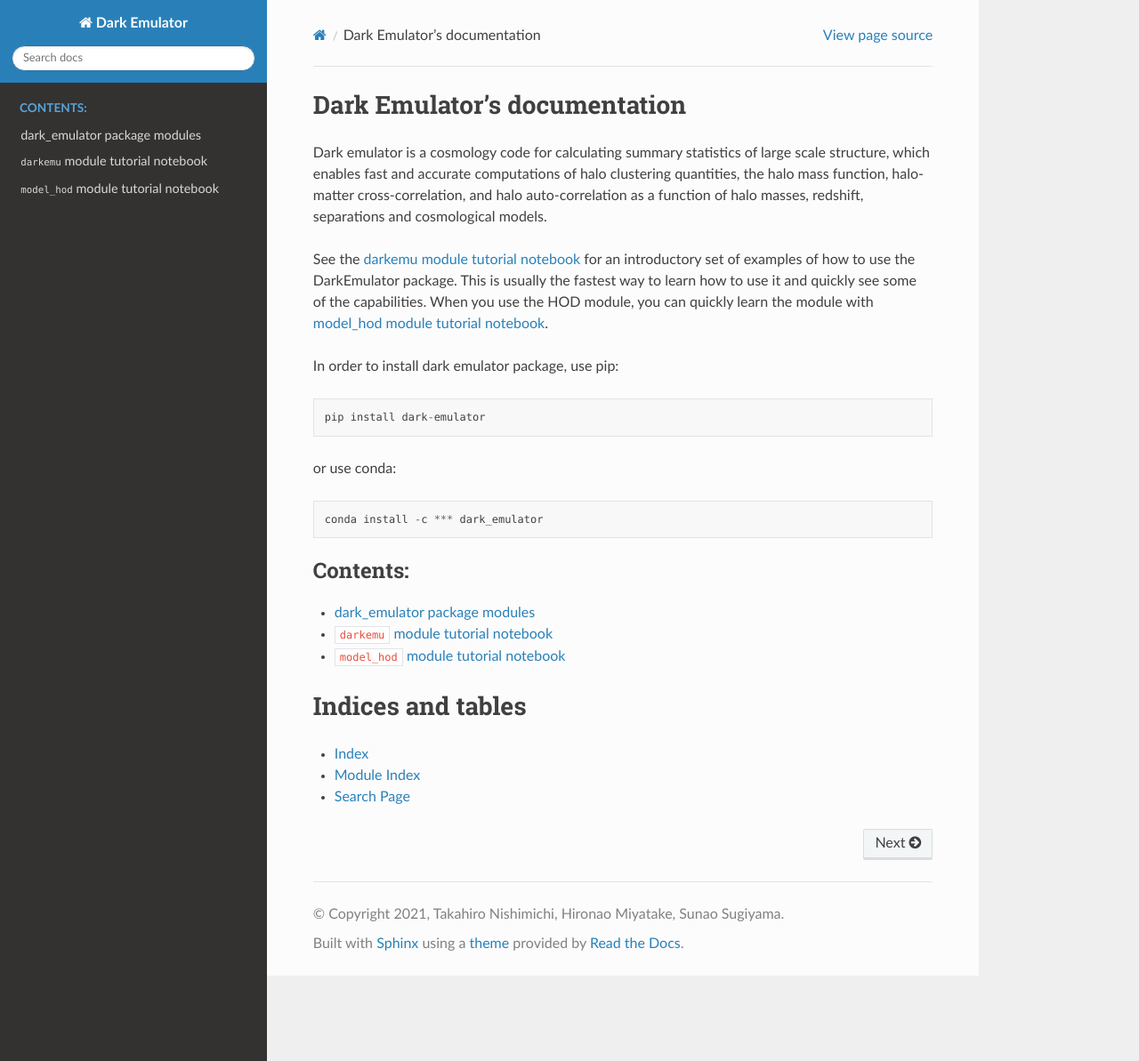
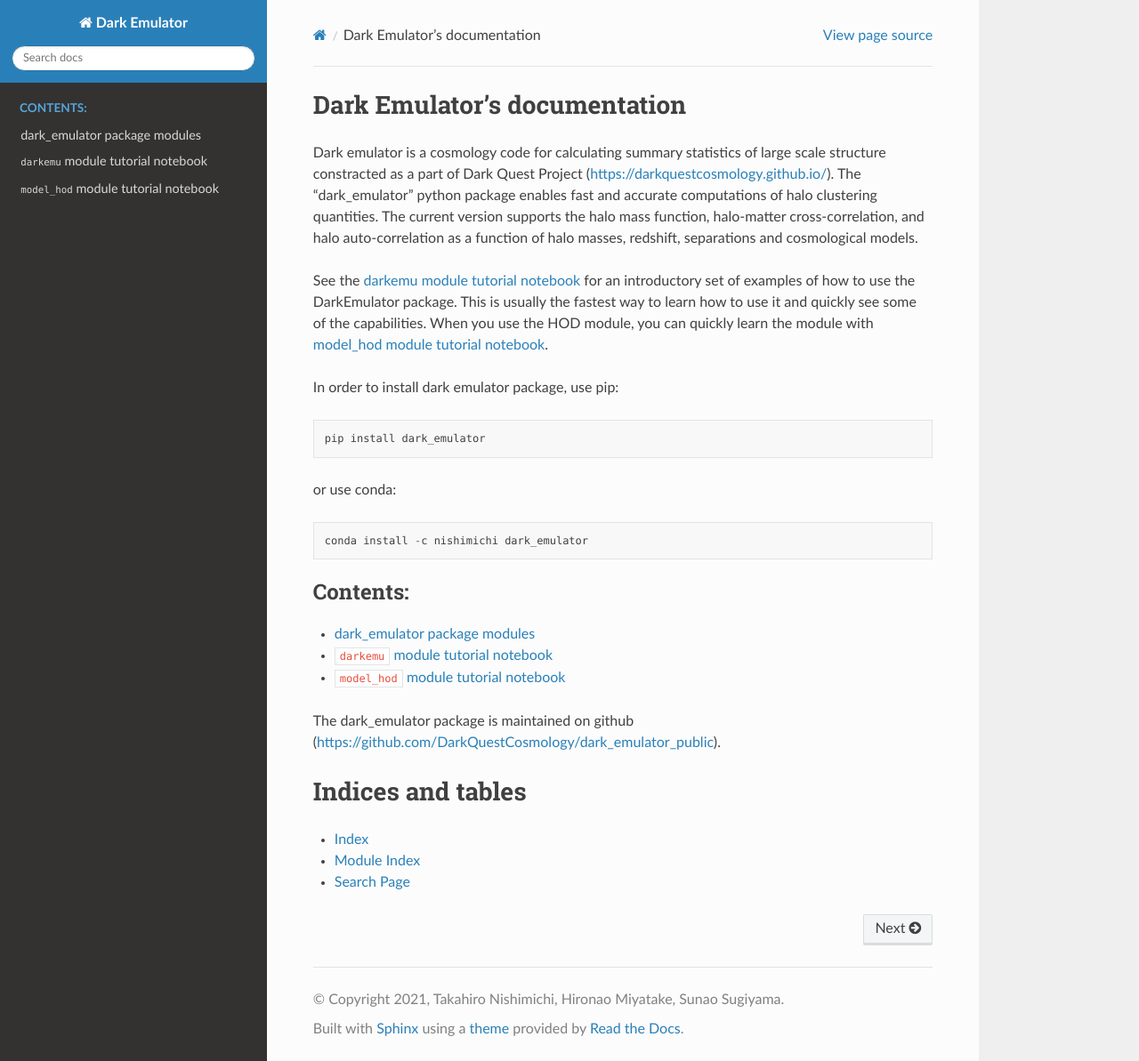
Before and after one commit to DarkQuestCosmology/dark_emulator_public, a Sphinx documentation site: the page built from docs/source/index.rst, in a window 1280 px wide and 1193 px high. Shown: the whole window at 89% size. Built offline with Sphinx 7.4.7 and the Read the Docs theme 2.0.0, drawn with Linux system fonts in a browser that asks for light colours.

Commit message:
Modified the version number (1.0.19), added some description on the installation.

```diff
--- a/dark_emulator/__init__.py
+++ b/dark_emulator/__init__.py
@@ -1,5 +1,5 @@
 __author__ = 'Takahiro Nishimichi, Hironao Miyatake'
-__version__ = '1.0.15'
-__url__ = 'https://darke_mulator.readthedocs.io'
+__version__ = '1.0.19'
+__url__ = 'https://dark-emulator.readthedocs.io'
 from . import darkemu
 from . import model_hod
--- a/docs/source/index.rst
+++ b/docs/source/index.rst
@@ -6,8 +6,8 @@
 Dark Emulator's documentation
 =====================================
 
-Dark emulator is a cosmology code for calculating summary statistics of large scale structure,
-which enables fast and accurate computations of halo clustering quantities, the halo mass function, halo-matter cross-correlation, and halo auto-correlation as a function of halo masses, redshift,
+Dark emulator is a cosmology code for calculating summary statistics of large scale structure constracted as a part of Dark Quest Project (https://darkquestcosmology.github.io/).
+The "dark_emulator" python package enables fast and accurate computations of halo clustering quantities. The current version supports the halo mass function, halo-matter cross-correlation, and halo auto-correlation as a function of halo masses, redshift,
 separations and cosmological models.
 
 See the :doc:`tutorial` for an introductory set of examples of how to use the DarkEmulator package.
@@ -16,11 +16,11 @@
 
 In order to install dark emulator package, use pip::
 
-   pip install dark-emulator
+   pip install dark_emulator
 
 or use conda::
 
-   conda install -c *** dark_emulator
+   conda install -c nishimichi dark_emulator
 
 
 .. toctree::
@@ -31,6 +31,9 @@
    tutorial
    tutorial-hod
 
+The dark_emulator package is maintained on github (https://github.com/DarkQuestCosmology/dark_emulator_public).
+
+
 Indices and tables
 ==================
 
```
Also changed, not shown: setup.py (line endings or trailing spaces).
